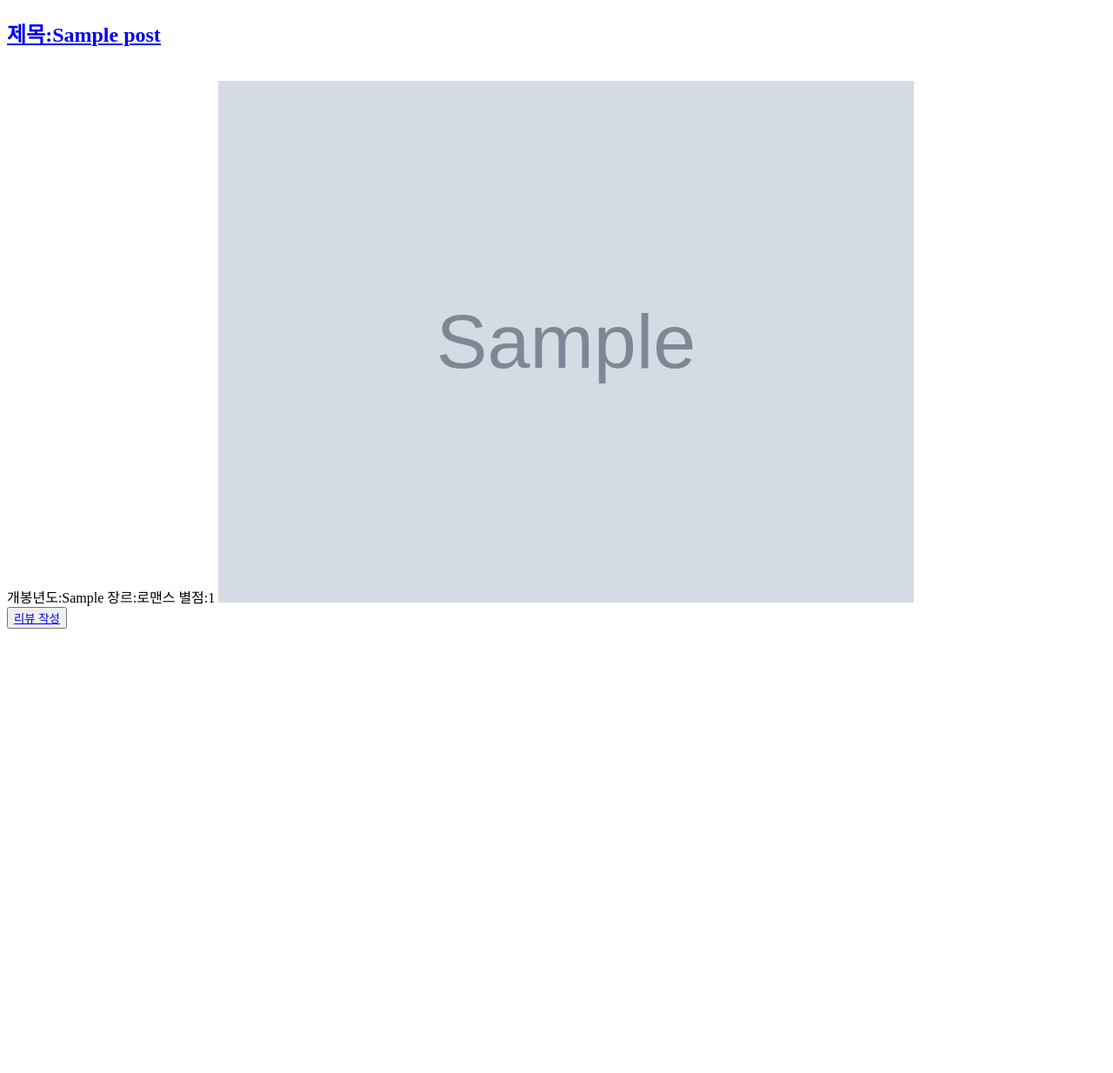
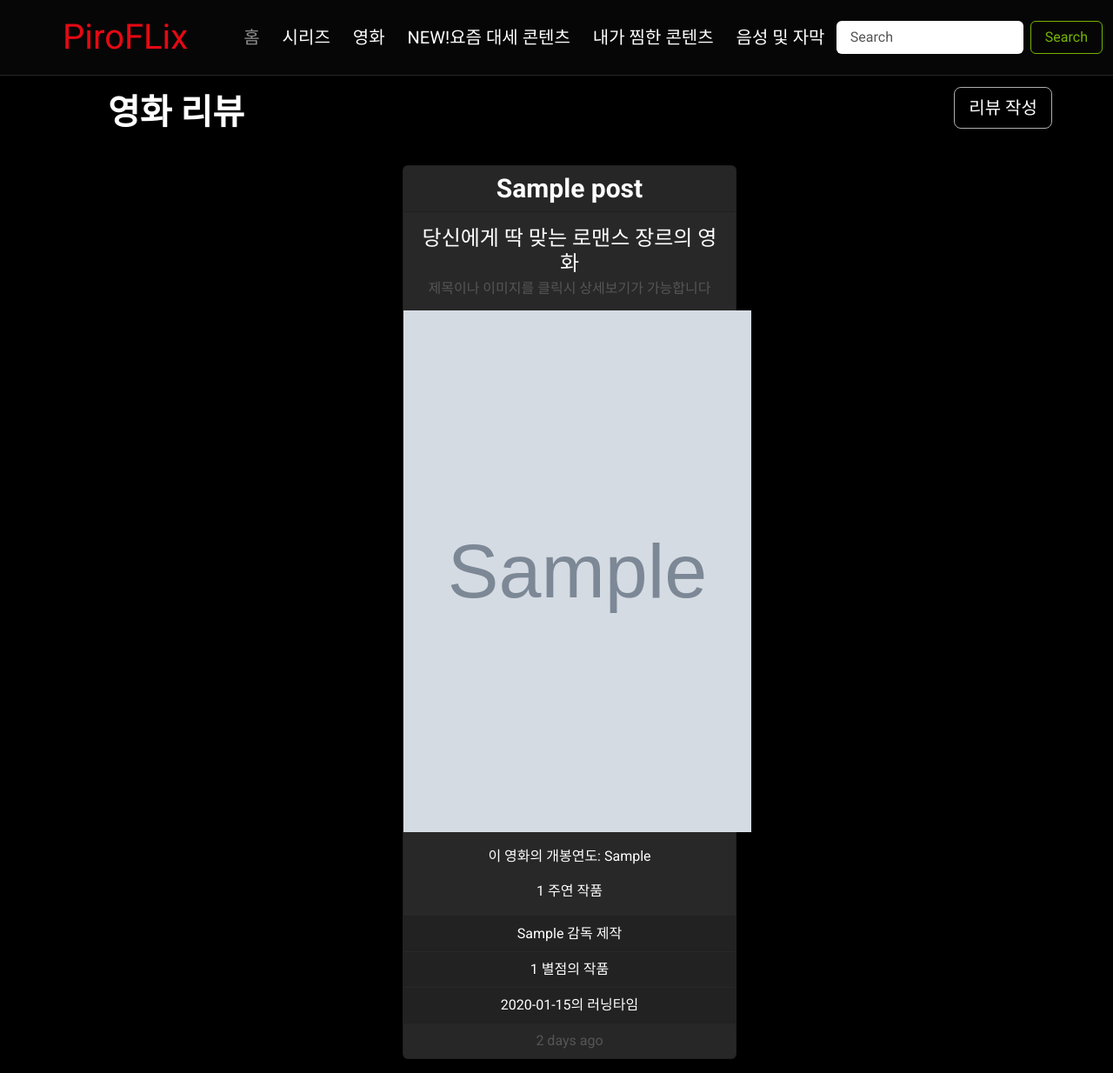
Before and after one commit to hayounSong/SongHayoun_Piro16, a Django app: page /review/ in a window 1280 px wide. Shown: the whole page at 87% size. Before the commit the page ends 723 px from the top, so only its background shows below. Run offline with Django 4.2, Linux system fonts and the light colour scheme; tables that the repository leaves empty hold one stand-in row (values such as "Sample post"); grey boxes marked "Sample" are stand-in pictures; some libraries are stand-ins or nearby versions.

Commit message:
Add Css and Fix

```diff
--- a/myMovieReviews/myMovieReviews/myMovieReviews/settings.py
+++ b/myMovieReviews/myMovieReviews/myMovieReviews/settings.py
@@ -124,3 +124,8 @@ STATIC_URL = 'static/'
 DEFAULT_AUTO_FIELD = 'django.db.models.BigAutoField'
 MEDIA_ROOT = os.path.join(BASE_DIR, 'media')
 MEDIA_URL = '/media/'
+STATIC_URL = '/static/'
+
+STATICFILES_DIRS = (
+    os.path.join(BASE_DIR, 'static'),
+)
--- /dev/null
+++ b/myMovieReviews/myMovieReviews/review/static/css/style.css
@@ -0,0 +1,18 @@
+body{
+    background-color: black;
+    color:white
+}
+
+a{
+    color:white;
+    text-decoration: none;;
+}
+a button{
+    font-size: 40px;
+}
+
+.content1{
+    display:flex;
+    justify-content: center;
+    flex-wrap: wrap;
+}
--- a/myMovieReviews/myMovieReviews/review/templates/create.html
+++ b/myMovieReviews/myMovieReviews/review/templates/create.html
@@ -16,6 +16,7 @@
 
         </table>
         <input type="submit" value="등록하기">
+
     </form>
 </body>
 </html>
--- a/myMovieReviews/myMovieReviews/review/templates/list.html
+++ b/myMovieReviews/myMovieReviews/review/templates/list.html
@@ -1,23 +1,101 @@
+{% load static %}
 <!DOCTYPE html>
 <html lang="en">
 <head>
+    <link rel="stylesheet" href="https://cdn.jsdelivr.net/npm/bootswatch@5.1.3/dist/cyborg/bootstrap.min.css">
+
+    <link rel="stylesheet" href="{% static 'css/style.css'%}">
     <meta charset="UTF-8">
     <meta http-equiv="X-UA-Compatible" content="IE=edge">
     <meta name="viewport" content="width=device-width, initial-scale=1.0">
     <title>영화 리스트</title>
+
+
+
 </head>
-<body>
-   {% for post in posts %}
-    <h2><a href="{% url 'reviews:detail' post.id%}">제목:{{post.title}}</a></h2><br>
-    <span>개봉년도:{{post.year}}</span>
-    <span>장르:{{post.genre}}</span>
-    <span>별점:{{post.star}}</span>
-        {% if post.photo %}
-            <img src = "{{ post.photo.url }}" alt="{{post.photo}}" height="600">
-            <br>
+<div>
+    <div>
+        <!-- Fixed navbar -->
+        <nav class="navbar navbar-expand-md navbar-dark fixed-top bg-dark">
+          <div class="container-fluid">
+            <a class="navbar-brand" style="font-size: 40px!important; margin-left: 60px;color:rgb(229,9,20);">PiroFLix</a>
+            <button class="navbar-toggler" type="button" data-bs-toggle="collapse" data-bs-target="#navbarCollapse" aria-controls="navbarCollapse" aria-expanded="false" aria-label="Toggle navigation">
+              <span class="navbar-toggler-icon"></span>
+            </button>
+            <div class="collapse navbar-collapse" id="navbarCollapse">
+              <ul class="navbar-nav me-auto mb-2 mb-md-0">
+                <li class="nav-item">
+                  <a class="nav-link"style="font-size:20px!important; margin-left:40px;" aria-current="page" href="#">홈</a>
+                </li>
+                <li class="nav-item">
+                    <a class="nav-link"style="color:white;font-size:20px!important; margin-left:10px;" aria-current="page" href="#">시리즈</a>
+                  </li>
+                  <li class="nav-item">
+                    <a class="nav-link"style="color:white;font-size:20px!important; margin-left:10px;" aria-current="page" href="#">영화</a>
+                  </li>
+                  <li class="nav-item">
+                    <a class="nav-link"style="color:white;font-size:20px!important; margin-left:10px;" aria-current="page" href="#">NEW!요즘 대세 콘텐츠</a>
+                  </li>
+                  <li class="nav-item">
+                    <a class="nav-link"style="color:white;font-size:20px!important; margin-left:10px;" aria-current="page" href="#">내가 찜한 콘텐츠</a>
+                  </li>
+                  <li class="nav-item">
+                    <a class="nav-link"style="color:white;font-size:20px!important; margin-left:10px;" aria-current="page" href="#">음성 및 자막</a>
+                  </li>
+
+              </ul>
+              <form class="d-flex">
+                <input class="form-control me-2" type="search" placeholder="Search" aria-label="Search">
+                <button class="btn btn-outline-success" type="submit">Search</button>
+              </form>
+            </div>
+          </div>
+        </nav>
+    </div>
+        <div class="container" style="margin-top:100px;max-width: 100%;">
+            <div class="row" style="max-width: 100%;margin-left: 100px;">
+                <div class="col-md-10"><span style="font-size:40px!important;font-weight: bold;">영화 리뷰</span></div>
+
+                <div class="col-md-offset-6 col-md-2 col-lg-offset-5">
+                    <a href="{% url 'reviews:create' %}"><button type="button" class="btn btn-outline-dark btn-lg"><span style="color:white;">리뷰 작성</span></button></a>
+                </div>
+            </div>
+        </div>
+        <div class="content1">
+        {% for post in posts %}
+    <div class="card mb-3" style="width:30%;text-align: center;margin-top:30px;margin-left: 30px;;">
+  <h3 class="card-header" style="font-size: 30px!important;font-weight: bold;"><a href="{% url 'reviews:detail' post.id%}">{{post.title}}</a></h3>
+  <div class="card-body">
+    <h5 class="card-title">당신에게 딱 맞는 {{post.genre}} 장르의 영화 </h5>
+    <h6 class="card-subtitle text-muted">제목이나 이미지를 클릭시 상세보기가 가능합니다</h6>
+  </div>
+  {% if post.photo %}
+        <a href="{% url 'reviews:detail' post.id%}">
+            <img src = "{{ post.photo.url }}" alt="{{post.photo}}" width="400" height="600">
+            <p></p>
+        </a>
         {% endif %}
-    {%endfor%}
+    <rect width="100%" height="100%" fill="#868e96"></rect>
+    <text x="50%" y="50%" fill="#dee2e6" dy=".3em">이 영화의 개봉연도: {{post.year}}</text>
+  </svg>
+  <div class="card-body">
+    <p class="card-text">{{post.star}} 주연 작품</p>
+  </div>
+  <ul class="list-group list-group-flush">
+    <li class="list-group-item">{{post.director}} 감독 제작</li>
+    <li class="list-group-item">{{post.star}} 별점의 작품</li>
+    <li class="list-group-item">{{post.time}}의 러닝타임</li>
+  </ul>
 
-    <button><a href="/review/create">리뷰 작성</a></button>
+  <div class="card-footer text-muted">
+    2 days ago
+  </div>
+</div>
+
+{%endfor%}
+</div>
+
+
+
 </body>
 </html>
--- a/myMovieReviews/myMovieReviews/review/views.py
+++ b/myMovieReviews/myMovieReviews/review/views.py
@@ -31,7 +31,7 @@ def movie_update(request,pk):
     if request.method=="POST":
         form=PostForm(request.POST,request.FILES,instance=post)
         if form.is_valid():
-            post.photo=form.cleaned_data['image']
+
             post=form.save()
             return redirect('reviews:detail',pk)
     else:
```
Also changed, not shown: myMovieReviews/myMovieReviews/review/templates/detail.html (+39 -13 lines).
